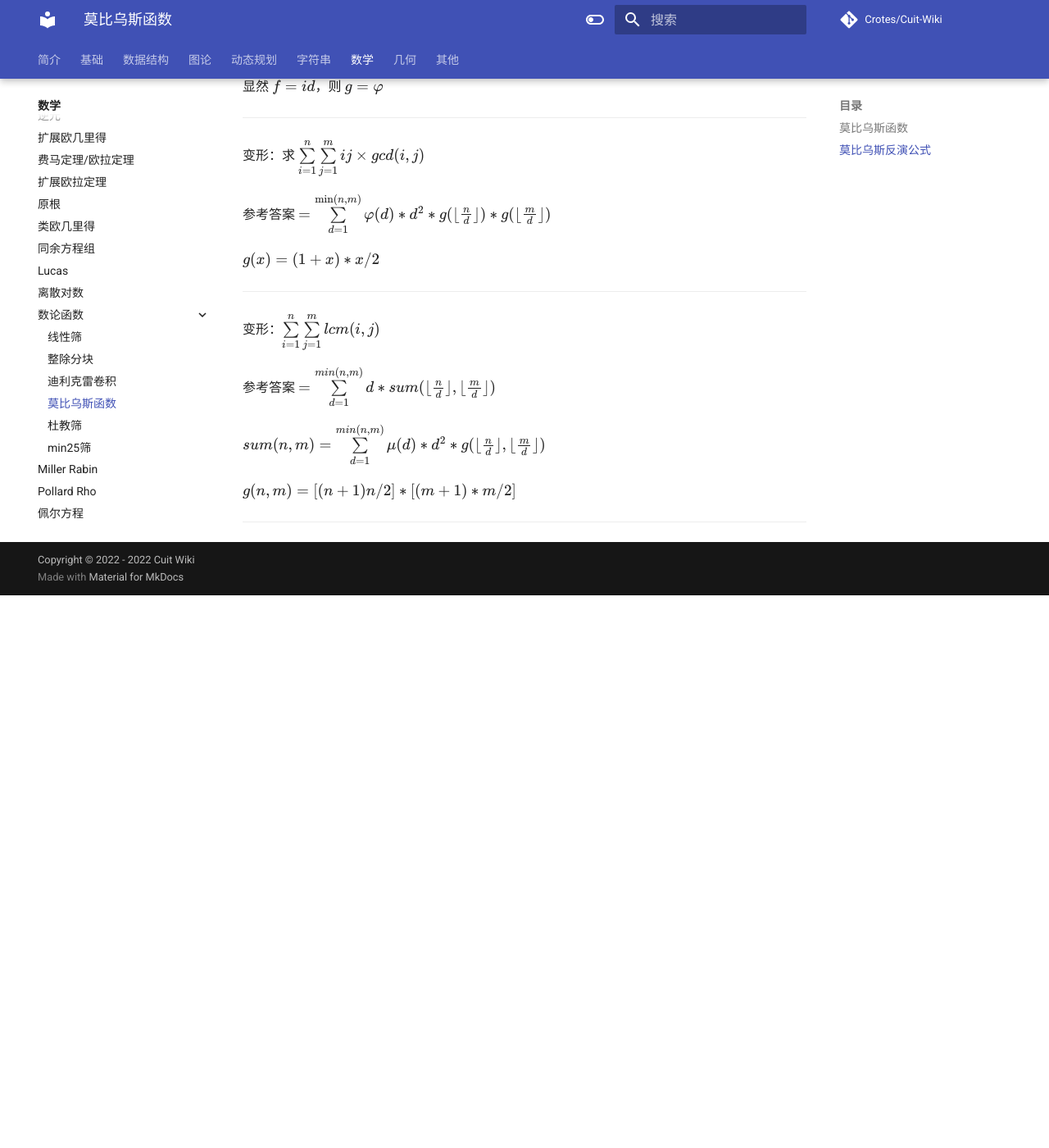
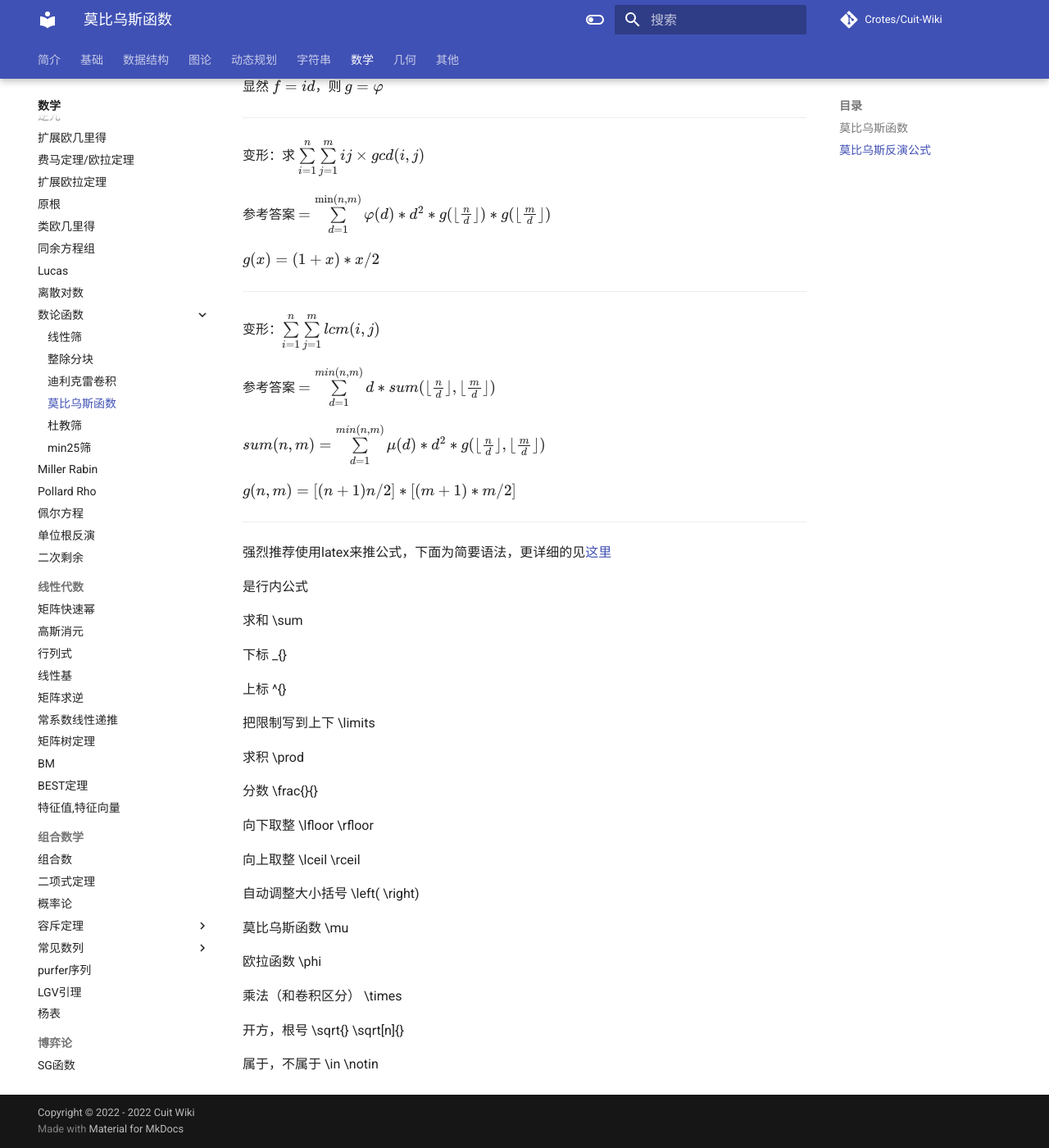
Before and after one commit to Crotes/Cuit-Wiki, an MkDocs documentation site: the page built from docs/Math/莫比乌斯函数.md, in a window 1280 px wide and 1400 px high, scrolled down 4178 px. Shown: the whole window at 82% size. Built offline with MkDocs 1.6.1 and Material for MkDocs 9.7.7, drawn with Linux system fonts in a browser that asks for light colours; formulas are drawn with MathJax 3; comment, search, counter and statistics services are not loaded; before the commit the page ends 4904 px from its top, so only the background shows below that.

Commit message:
Update 莫比乌斯函数.md
增加latex简要介绍

```diff
--- a/docs/Math/莫比乌斯函数.md
+++ b/docs/Math/莫比乌斯函数.md
@@ -165,3 +165,35 @@
 $g(n,m)=[(n+1)n/2]*[(m+1)*m/2]$
 
 ---
+
+强烈推荐使用latex来推公式，下面为简要语法，更详细的见[这里](https://www.luogu.com.cn/blog/IowaBattleship/latex-gong-shi-tai-quan)
+
+$ $是行内公式
+
+求和 \sum
+
+下标 _{}
+
+上标 ^{}
+
+把限制写到上下 \limits
+
+求积 \prod
+
+分数 \frac{}{}
+
+向下取整 \lfloor \rfloor
+
+向上取整 \lceil \rceil
+
+自动调整大小括号 \left( \right)
+
+莫比乌斯函数 \mu
+
+欧拉函数 \phi
+
+乘法（和卷积区分） \times
+
+开方，根号 \sqrt{} \sqrt[n]{}
+
+属于，不属于 \in \notin
```
